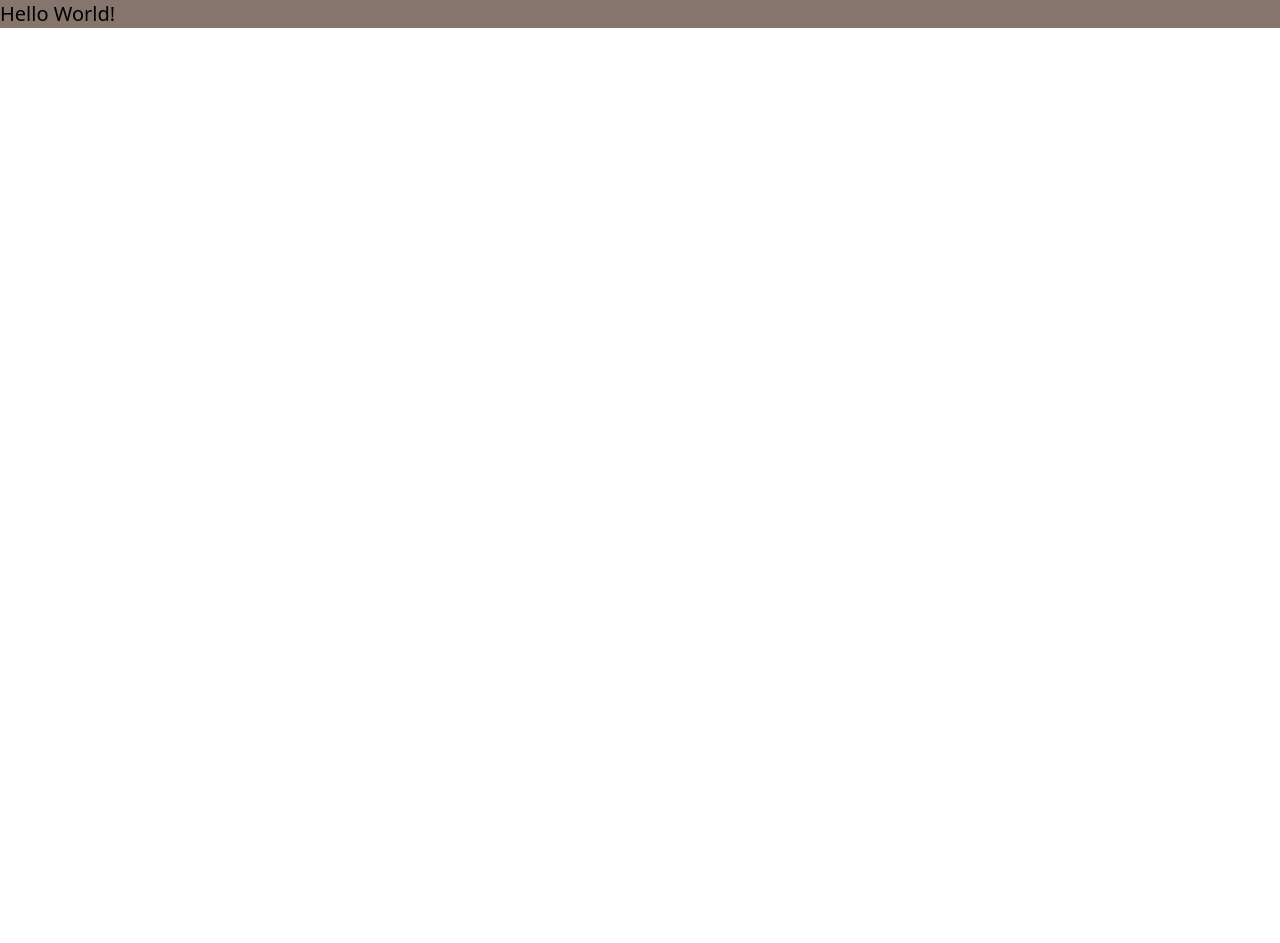
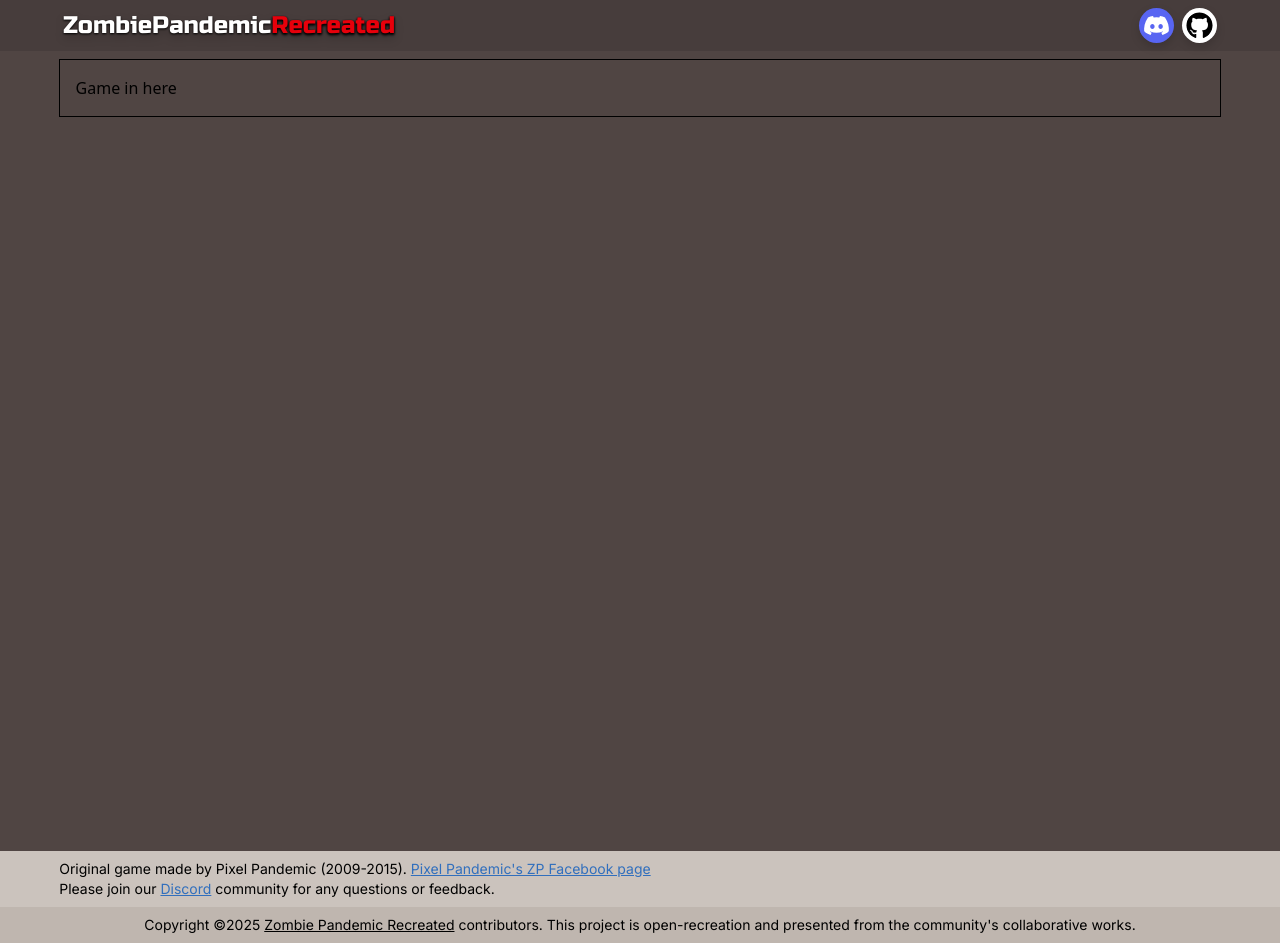
Before and after one commit to glennhenry/Zombie-Pandemic-Recreated, a React (Vite) app: page / in a window 1280 px wide. Before the commit the page ends 800 px from the top, so only its background shows below. Built offline with nearby package versions, Linux system fonts and the light colour scheme.

Commit message:
Deveop basic structure of the game layout

```diff
--- a/src/App.tsx
+++ b/src/App.tsx
@@ -1,7 +1,7 @@
-function App() {
+import Game from './pages/Game';
+
+export default function App() {
   return (
-    <h1 className="text-xl bg-pine-cone-500">Hello World!</h1>
+    <Game></Game>
   )
 }
-
-export default App
--- /dev/null
+++ b/src/components/game/GameContainer.jsx
@@ -0,0 +1,11 @@
+export default function GameContainer() {
+  return (
+    <div className="bg-pine-cone-800 p-2 game-container">
+      <div className="content-container">
+        <main className="p-4 border-1 border-solid">
+          <p>Game in here</p>
+        </main>
+      </div>
+    </div>
+  );
+}
--- /dev/null
+++ b/src/components/layout/Footer.jsx
@@ -0,0 +1,43 @@
+export default function Footer() {
+  return (
+    <>
+      <div className="bg-pine-cone-200">
+        <div className="content-container">
+          <footer className="p-2 text-sm font-paragraph">
+            <p>
+              Original game made by Pixel Pandemic (2009-2015).{" "}
+              <span>
+                <a
+                  href="https://www.facebook.com/zombiepandemicgame"
+                  target="_blank"
+                  className="light-hyperlink"
+                >
+                  Pixel Pandemic's ZP Facebook page
+                </a>
+              </span>
+            </p>
+            <p>
+              Please join our{" "}
+              <a
+                href="https://discord.gg/Yrzsk7n6nf"
+                target="_blank"
+                className="light-hyperlink"
+              >
+                Discord
+              </a>{" "}
+              community for any questions or feedback.
+            </p>
+          </footer>
+        </div>
+        <div className="bg-[#aca19863] flex justify-center">
+          <p className="p-2 text-sm font-paragraph">
+            Copyright ©{new Date().getFullYear()}{" "}
+            <span className="underline">Zombie Pandemic Recreated</span>{" "}
+            contributors. This project is open-recreation and presented from the
+            community's collaborative works.
+          </p>
+        </div>
+      </div>
+    </>
+  );
+}
--- /dev/null
+++ b/src/components/layout/GameLayout.jsx
@@ -0,0 +1,13 @@
+import Header from "./Header";
+import GameContainer from "../game/GameContainer";
+import Footer from "./Footer";
+
+export default function MainLayout() {
+  return (
+    <div>
+      <Header />
+      <GameContainer />
+      <Footer />
+    </div>
+  );
+}
--- /dev/null
+++ b/src/components/layout/Header.jsx
@@ -0,0 +1,36 @@
+import { FaDiscord } from "react-icons/fa6";
+import { FaGithub } from "react-icons/fa6";
+
+export default function Header() {
+  return (
+    <div className="bg-pine-cone-900">
+      <div className="content-container">
+        <header className="drop-shadow-lg font-heading text-2xl flex items-center justify-between px-3 py-2">
+          <h1 className="text-white drop-shadow-[0_1.1px_1.2px_rgba(0,0,0,1)]">
+            ZombiePandemic
+            <span className="text-red-600 drop-shadow-[0_1.1px_1.2px_rgba(0,0,0,0.8)]">
+              Recreated
+            </span>
+          </h1>
+          <div className="flex items-center gap-2">
+            <a href="https://discord.gg/Yrzsk7n6nf" target="_blank">
+              <FaDiscord
+                size={35}
+                className="text-white bg-[#5865F2] rounded-full p-1"
+              />
+            </a>
+            <a
+              href="https://github.com/glennhenry/Zombie-Pandemic-Recreated"
+              target="_blank"
+            >
+              <FaGithub
+                size={35}
+                className="text-black bg-white rounded-full p-1"
+              />
+            </a>
+          </div>
+        </header>
+      </div>
+    </div>
+  );
+}
--- a/src/index.css
+++ b/src/index.css
@@ -18,3 +18,18 @@
   --color-pine-cone-900: #473d3c;
   --color-pine-cone-950: #272221;
 }
+
+.content-container {
+  width: 92%;
+  max-width: 1200px;
+  height: 100%;
+  margin: 0 auto;
+}
+
+.game-container {
+  min-height: 100dvh;
+}
+
+.light-hyperlink {
+  @apply underline text-[#316FBD] hover:text-blue-800;
+}
--- /dev/null
+++ b/src/pages/Game.jsx
@@ -0,0 +1,5 @@
+import GameLayout from '../components/layout/GameLayout';
+
+export default function Game() {
+  return <GameLayout></GameLayout>;
+}
```
